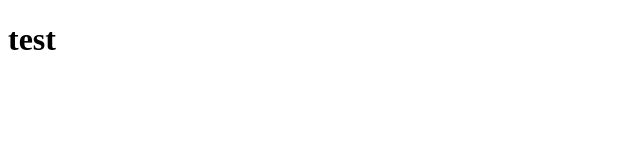
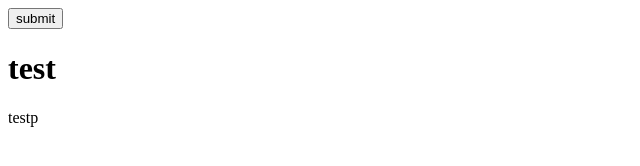
Before and after one commit to zwhfly/GitCafe-DanceBattle, a plain HTML site: page index.html in a window 1280 px wide. Shown: the whole page, without its empty margins (0-640 px from the left). Drawn offline with Linux system fonts and the light colour scheme.

Commit message:
Update index.html

```diff
--- a/index.html
+++ b/index.html
@@ -5,6 +5,8 @@
   <title>HaNi九</title>
 </head>
 <body>
+<input type="button" value="submit" onclick="document.getElementById('p1').innerHTML='suc'"/>
 <h1>test</h1>
+<p id="p1">testp</p>
 </body>
 </html>
```
